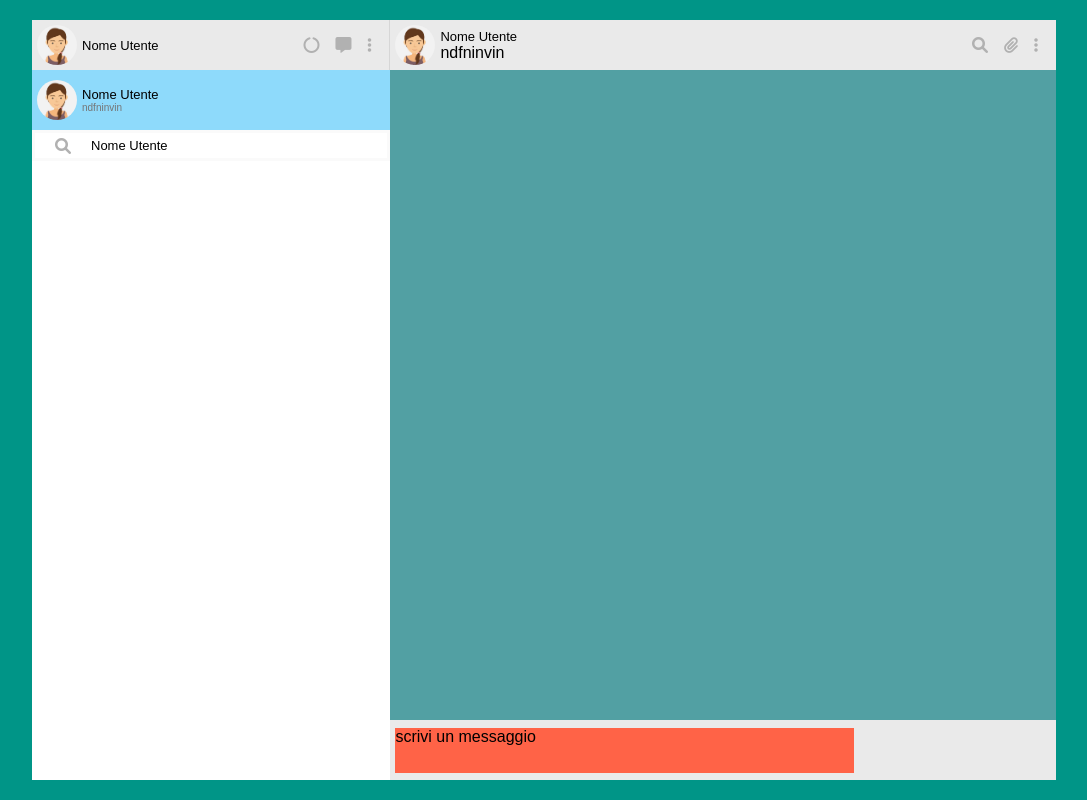
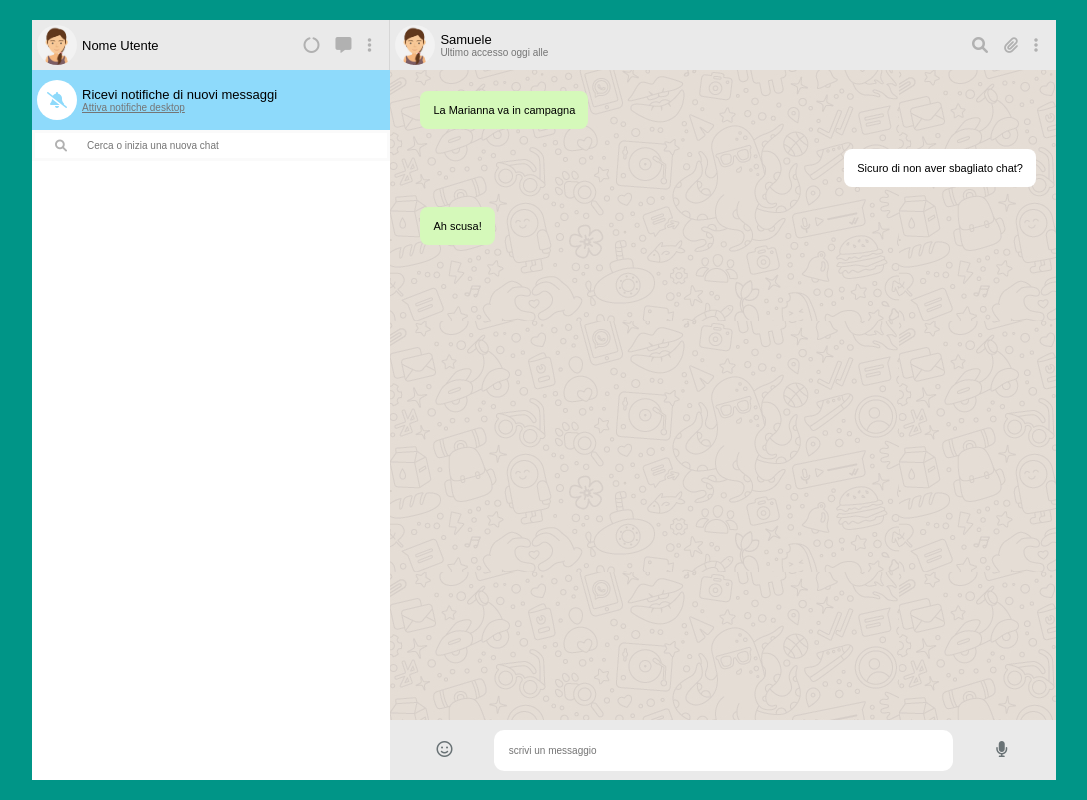
Before and after one commit to salzanopm/vue-boolzapp, a plain HTML site: page milestone 1/index.html in a window 1280 px wide. Shown: the whole page, without its empty margins (96-1183 px from the left). Drawn offline with nearby package versions, Linux system fonts and the light colour scheme.

Commit message:
scaffolding

```diff
--- a/milestone 1/css/style.css
+++ b/milestone 1/css/style.css
@@ -5,9 +5,14 @@
     box-sizing: border-box;
 }
 
+a {
+    color: #757575;
+}
+
 /* COMMON */
 .common-col {
     float: left;
+    min-width: 200px;
 }
 
 img {
@@ -17,6 +22,10 @@ img {
 i {
     margin: 0 8px;
     color: #b1b1b1;
+}
+
+.common-icon-darker {
+    color: #6a7376;
 }
 
 .common-circle {
@@ -44,6 +53,12 @@ i {
     display: flex;
     justify-content: flex-end;
     margin-right: 10px;
+
+}
+
+.common-single-chat-container  {
+    padding: 13px;
+    border-radius: 8px;
 }
 
 /* common text style */
@@ -59,12 +74,16 @@ body {
 
 .common-name-avatar-text {
     font-size: 13px;
+}
+
+.common-chat-text {
+    font-size: 11px;
 
 }
 
-.common-date-text {
-
-}
+/* .common-date-text {
+////////////////////////
+} */
 
 /* MAIN */
 main {
@@ -81,8 +100,7 @@ main {
     top: 50%;
     left: 50%;
     transform: translate(-50%, -50%);
-    /* test */
-    background-color: white;
+    overflow: hidden;
 }
 
 /* left part main */
@@ -100,6 +118,26 @@ main {
 .notification-row {
     height: 60px;
     background-color: #8edafb;
+}
+
+.notification-box {
+    width: 100%;
+    display: flex;
+    align-items: center;
+}
+
+.notification-icon {
+    display: flex;
+    align-items: center;
+
+}
+
+.fa-bell-slash {
+    color: #8edafb;
+    background-color: white;
+    text-align: center;
+    vertical-align: middle;
+    line-height: 40px;
 }
 
 .container-search {
@@ -122,11 +160,37 @@ main {
     width: 65%;
     height: 100%;
     position: relative;
-    /* test */
-    background-color: rgb(82, 160, 163);
+
 }
 
-.typing-bar-container {
+/* container chat */
+.container-chat {
+    background-image: url('../img/mine.jpg');
+    overflow-y: scroll;
+    height: calc(100% - 110px);
+}
+
+.received {
+    background-color: #d5f9ba;
+}
+
+.sent {
+
+    background-color: white;
+}
+
+.margin-message {
+    margin: 10px;
+    padding: 20px;
+}
+
+.margin-message-right {
+    margin: 10px;
+    padding: 10px;
+    text-align: right;
+}
+
+.typing-bar-container.common-row {
     position: absolute;
     bottom: 0;
     width: 100%;
@@ -135,7 +199,18 @@ main {
 }
 
 .typing-bar {
-    background-color: tomato;
+    background-color: white;
     width: 70%;
-    height: 90%;
+    padding: 15px;
+    border-radius: 10px;
 }
+
+.emoji-icon {
+    width: 15%;
+    text-align: center;
+}
+
+.microphone-icon {
+    width: 15%;
+    text-align: center;
+}
--- a/milestone 1/index.html
+++ b/milestone 1/index.html
@@ -30,11 +30,13 @@
                 </div>
                 <!-- start notification row -->
                 <div class="common-row notification-row">
-                    <div class="common-box-avatar-name-left ">
-                        <img class="common-circle"src="../milestone 1/img/avatar_io.jpg" alt="my avatar image">
+                    <div class="notification-box">
+                        <div class="notification-icon">
+                            <i class="fas fa-bell-slash  common-circle"></i>
+                        </div>
                         <div class="name-and-description">
-                            <p class="common-name-avatar-text">Nome Utente</p>
-                            <p class="common-small-text">ndfninvin</p>
+                            <p class="common-name-avatar-text">Ricevi notifiche di nuovi messaggi</p>
+                            <p class="common-small-text"><a href="#">Attiva notifiche desktop</a></p>
                         </div>
                     </div>
                 </div>
@@ -43,8 +45,8 @@
                 <div class="container-search">
                     <div class="common-row search-row">
                         <div class="common-box-avatar-name-left ">
-                            <i class="fas fa-search margin-search"></i>
-                            <p class="common-name-avatar-text">Nome Utente</p>
+                            <i class="fas fa-search fa-xs margin-search"></i>
+                            <p class="common-small-text">Cerca o inizia una nuova chat</p>
                         </div>
                     </div>
                 </div>
@@ -57,8 +59,8 @@
                     <div class="common-box-avatar-name-left ">
                         <img class="common-circle"src="../milestone 1/img/avatar_io.jpg" alt="my avatar image">
                         <div class="name-and-description">
-                            <p class="common-name-avatar-text">Nome Utente</p>
-                            <p>ndfninvin</p>
+                            <p class="common-name-avatar-text">Samuele</p>
+                            <p class="common-small-text">Ultimo accesso oggi alle</p>
                         </div>
                     </div>
                     <div class="common-box-icon-right ">
@@ -68,11 +70,31 @@
                     </div>
                 </div>
                 <div class="container-chat">
-
+                    <div class="margin-message">
+                        <span class="common-single-chat-container received common-chat-text">
+                            La Marianna va in campagna
+                        </span>
+                    </div>
+                    <div class="margin-message-right">
+                        <span class="common-single-chat-container sent common-chat-text">
+                            Sicuro di non aver sbagliato chat?
+                        </span>
+                    </div>
+                    <div class="margin-message">
+                        <span class="common-single-chat-container received common-chat-text">
+                            Ah scusa!
+                        </span>
+                    </div>
                 </div>
                 <div class="typing-bar-container common-row">
-                    <div class="typing-bar">
-                        <p>scrivi un messaggio</p>
+                    <div class="emoji-icon">
+                        <i class="far fa-smile common-icon-darker"></i>
+                    </div>
+                    <div class="typing-bar common-small-text">
+                        scrivi un messaggio
+                    </div>
+                    <div class="microphone-icon">
+                        <i class="fas fa-microphone common-icon-darker"></i>
                     </div>
                 </div>
             </div>
```
Also changed, not shown: milestone 1/js/script.js (+9 -0 lines).
